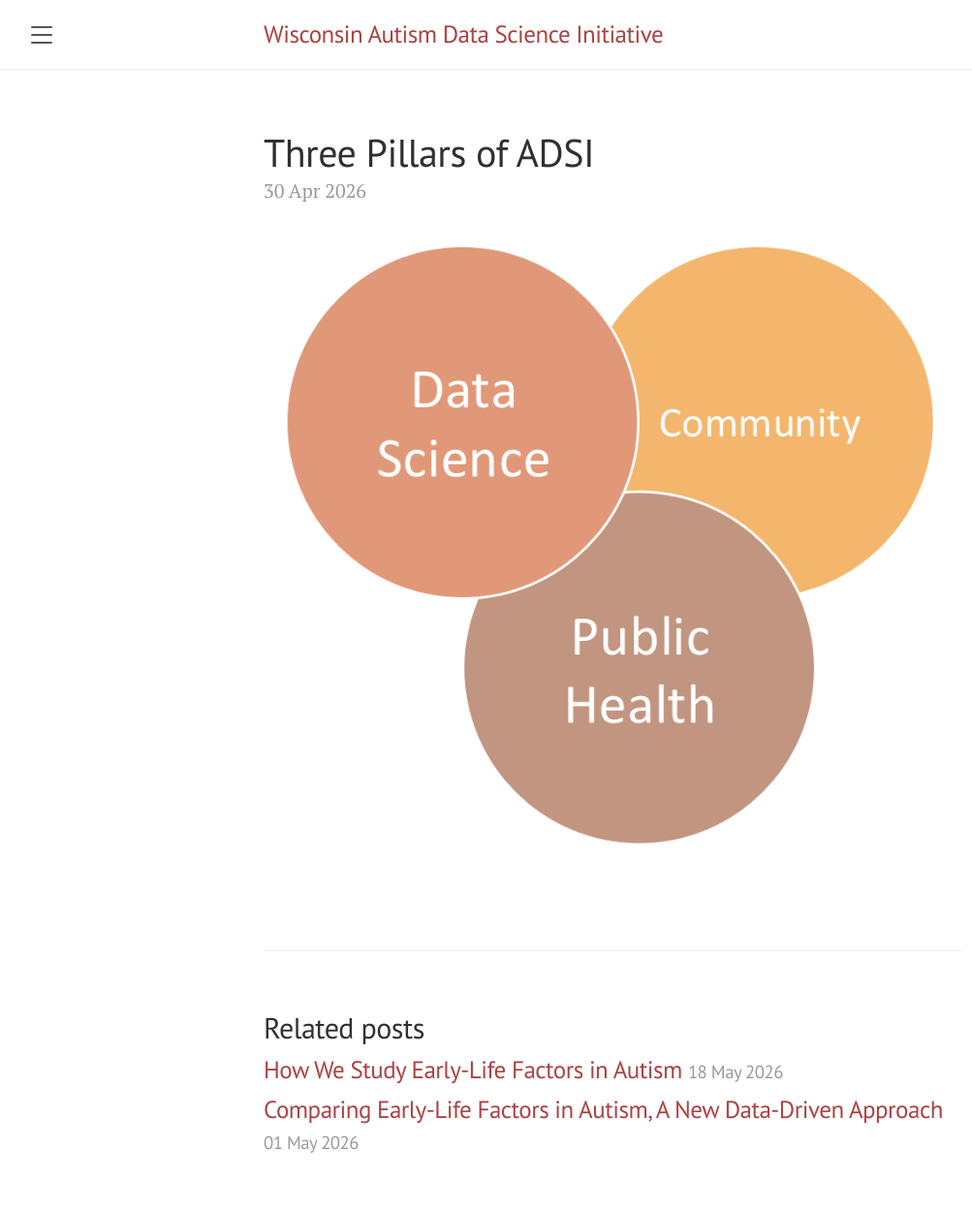
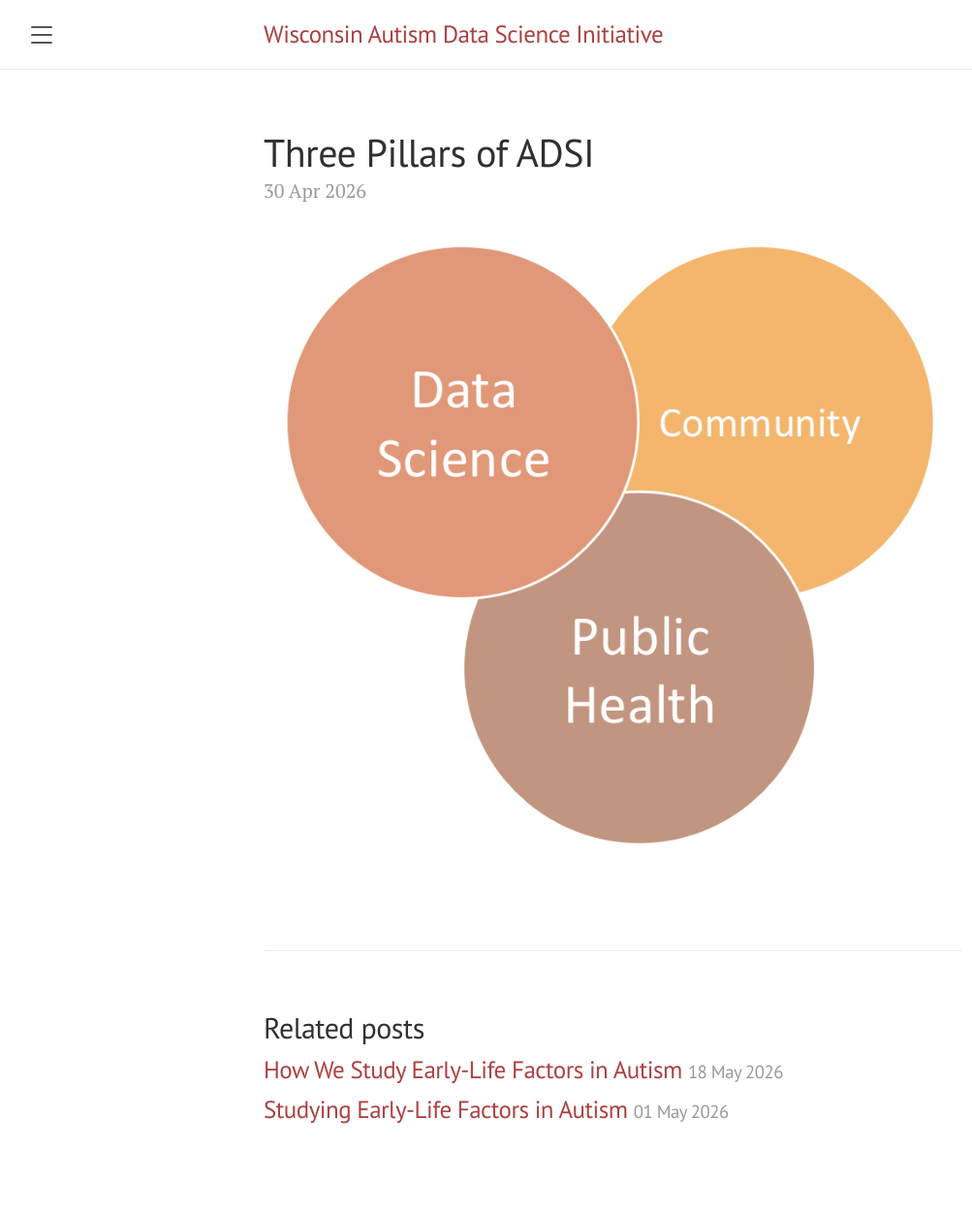
Before and after one commit to cochran4/wadsi, a Jekyll site: the page built from docs/_posts/2026-04-30-Venn-Diagram.md, in a window 1280 px wide. Shown: the whole page at 97% size, without its empty margins (8-1011 px from the left). Built offline with Jekyll 4.4.1, drawn with Linux system fonts in a browser that asks for light colours; after the commit the page ends 1221 px from its top, so only the background shows below that.

Commit message:
Update 2026-05-01-Poster-INSAR.md

```diff
--- a/docs/_posts/2026-05-01-Poster-INSAR.md
+++ b/docs/_posts/2026-05-01-Poster-INSAR.md
@@ -1,6 +1,6 @@
 ---
 layout: post
-title: Comparing Early-Life Factors in Autism, A New Data-Driven Approach
+title: Studying Early-Life Factors in Autism
 ---
 We presented a research poster at the 2026 International Society for Autism Research (INSAR) Conference (Prague, Czech Republic). This poster applies a new analytic approach to better understand how multiple prenatal, birth, and early-life factors may relate to autism. Rather than examining one factor at a time, the study evaluates many factors together and compares their relative contribution. The goal is to improve our understanding of the complex combination of experiences that may be associated with autism and to inform future research on autism characteristics and support needs.
 ![A venn diagram with the three pillars of ADSI: community, data science, and public health]({{ "images/ADSIVennDiagram.png" | relative_url }} "Venn diagram")
```
